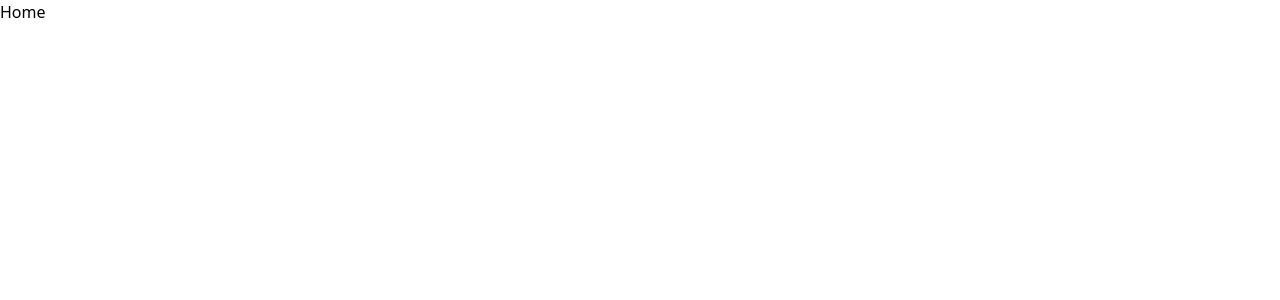
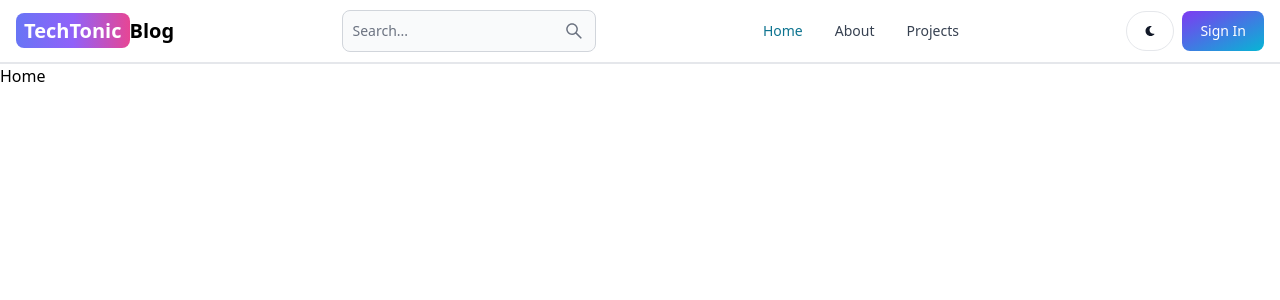
Before and after one commit to Sanskar8779/mern-blog, a React (Vite) app in the folder client/: page / in a window 1280 px wide. Shown: the top 300 px of the page. Built offline with nearby package versions, Linux system fonts and the light colour scheme.

Commit message:
create header

```diff
--- a/client/package.json
+++ b/client/package.json
@@ -10,8 +10,10 @@
     "preview": "vite preview"
   },
   "dependencies": {
+    "flowbite-react": "^0.7.2",
     "react": "^18.2.0",
     "react-dom": "^18.2.0",
+    "react-icons": "^5.0.1",
     "react-router-dom": "^6.21.3"
   },
   "devDependencies": {
--- a/client/src/App.jsx
+++ b/client/src/App.jsx
@@ -5,12 +5,13 @@ import SignIn from './pages/SignIn';
 import SignUp from './pages/SignUp';
 import Dashboard from './pages/Dashboard';
 import Projects from './pages/Projects';
+import Header from './components/Header';
 
 export default function App() {
   return (
     <BrowserRouter>
       {/* <ScrollToTop /> */}
-      {/* <Header /> */}
+      <Header />
       <Routes>
         <Route path='/' element={<Home />} />
         <Route path='/about' element={<About />} />
--- /dev/null
+++ b/client/src/components/Header.jsx
@@ -0,0 +1,60 @@
+import { Navbar, TextInput, Button} from 'flowbite-react';
+import React from 'react';
+import { Link, useLocation } from 'react-router-dom';
+import { AiOutlineSearch } from "react-icons/ai";
+import { FaMoon } from "react-icons/fa";
+
+
+export default function Header() {
+  const path = useLocation().pathname;
+  return (
+    <Navbar className='border-b-2'>
+      <Link to="/" className='self-center whitespace-nowrap text-sm sm:text-xl font-semibold dark:text-white'>
+        <span className='px-2 py-1 bg-gradient-to-r from-indigo-500
+        via-purple-500 to-pink-500 rounded-lg text-white'>TechTonic</span>
+        Blog
+      </Link>
+      <form >
+        <TextInput
+          type='text'
+          placeholder='Search...'
+          rightIcon={ AiOutlineSearch }
+          className='hidden lg:inline'
+        />
+      </form>
+      <Button className='w-12 h-10 lg:hidden' color='gray' pill>
+        <AiOutlineSearch />
+      </Button>
+      <div className='flex gap-2 md:order-2'>
+        <Button className='w-12 h-10 hidden sm:inline' color='gray' pill>
+          <FaMoon />
+        </Button>
+        <Link to='/sign-in'>
+          <Button gradientDuoTone= 'purpleToBlue'>
+            Sign In
+          </Button>
+        </Link>
+        <Navbar.Toggle />
+
+
+      </div>
+      <Navbar.Collapse>
+          <Navbar.Link active = {path === '/'} as={'div'}>
+            <Link to='/'>
+              Home
+            </Link>
+          </Navbar.Link>
+          <Navbar.Link active = {path === '/about'} as={'div'}>
+            <Link to='/about'>
+              About
+            </Link>
+          </Navbar.Link>
+          <Navbar.Link active = {path === '/projects'} as={'div'}>
+            <Link to='/projects'>
+              Projects
+            </Link>
+          </Navbar.Link>
+        </Navbar.Collapse>
+    </Navbar>
+  )
+}
--- a/client/tailwind.config.js
+++ b/client/tailwind.config.js
@@ -3,13 +3,14 @@ export default {
   content: [
     "./index.html",
     "./src/**/*.{js,ts,jsx,tsx}",
-    //'node_modules/flowbite-react/**/*.{js,jsx,ts,tsx}',
+    // 'node_modules/flowbite-react/**/*.{js,jsx,ts,tsx}',
+    'node_modules/flowbite-react/lib/esm/**/*.js'
   ],
   theme: {
     extend: {},
   },
   plugins: [
-    //require('flowbite/plugin'),
+    require('flowbite/plugin'),
     //require('tailwind-scrollbar'),
   ],
 }
```
Also changed, not shown: 1 other file (tests, documents, lock files or other folders).
